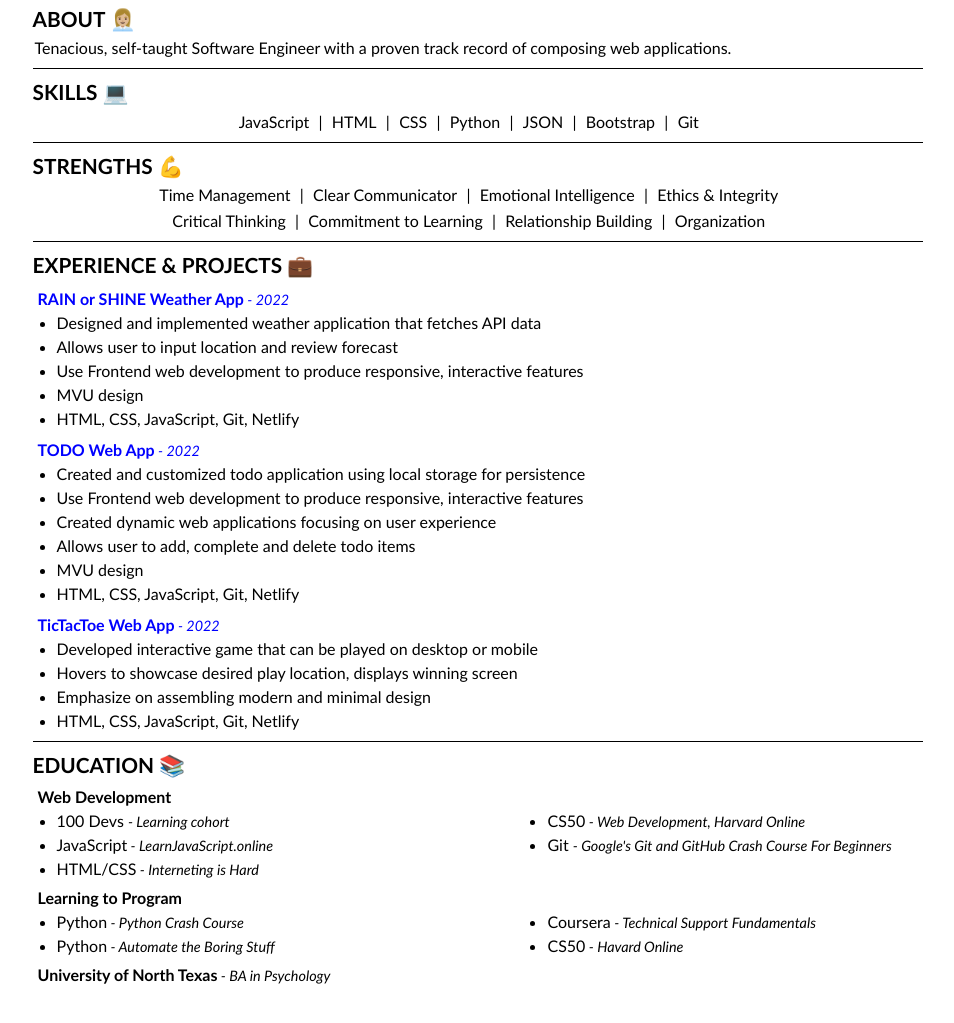
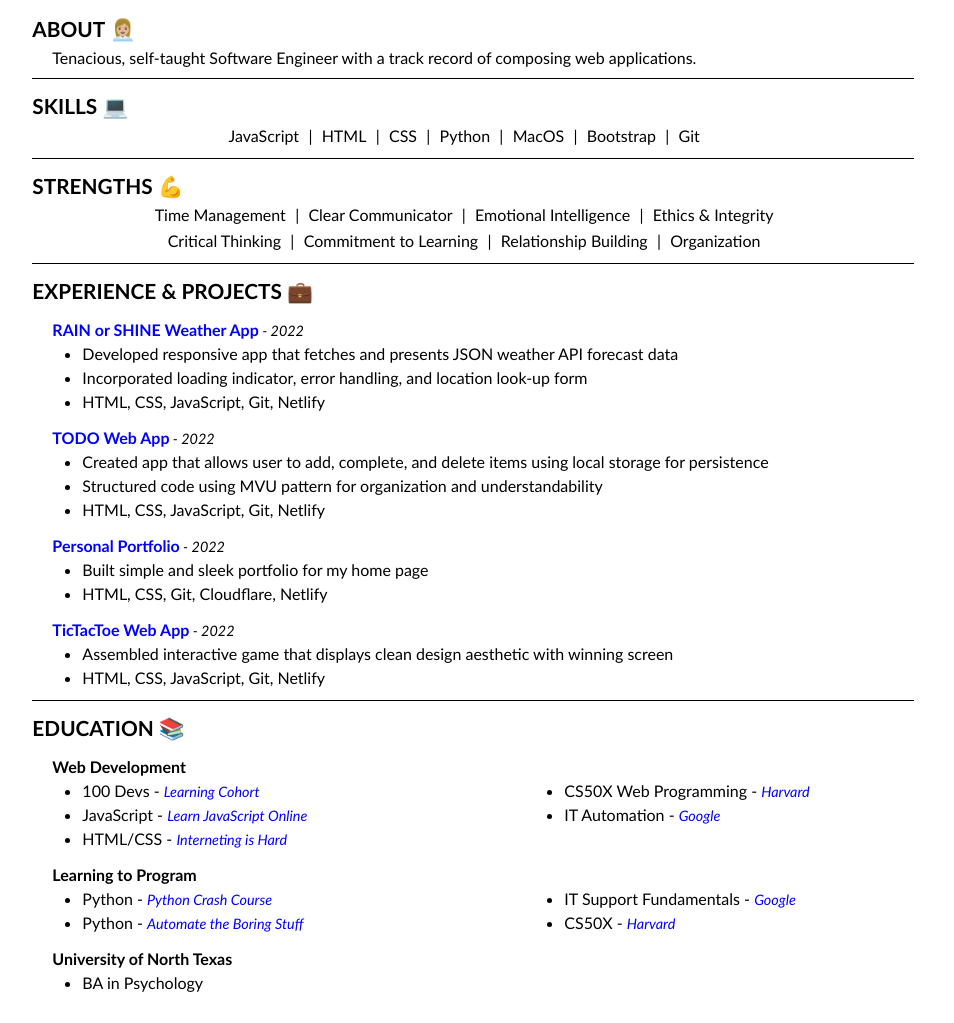
Before and after one commit to R-Schafer/personal_website, a plain HTML site: page resume/index.html in a window 1280 px wide. Shown: the part 119-1142 px from the top of the page, without its empty margins (162-1116 px from the left). Drawn offline with Linux system fonts and the light colour scheme.

Commit message:
updated styles and projects

```diff
--- a/resume/index.html
+++ b/resume/index.html
@@ -5,7 +5,7 @@
     <meta charset='UTF-8' />
     <meta name="viewport" content="width=device-width, initial-scale=1">
 
-    <title>Rainey Schafer Resume</title>
+    <title>Rainey Schafer - Resume</title>
     <meta name="description" content="Rainey Schafer's resume">
 
     <link rel='stylesheet' href='styles.css' />
@@ -125,14 +125,14 @@
                     <h2>ABOUT 👩🏼‍💼</h2>
 
                     <div class='about-content'>
-                        <p>Tenacious, self-taught Software Engineer with a proven track record of composing web applications.</p>
+                        <p>Tenacious, self-taught Software Engineer with a track record of composing web applications.</p>
                     </div>
                 </div>
             </div>
 
             <div class='skills-container'>
                 <div class='skills'>
-                    <h2>SKILLS 💻</h2>
+                    <h2>SKILLS 💻 </h2>
 
                     <div class='skills-content'>
                         <div class="skills-list1">
@@ -145,7 +145,7 @@
                         </div>
                         <div class="skills-list2">
                             <ul>
-                                <li>JSON</li>
+                                <li>MacOS</li>
                                 <li>Bootstrap</li>
                                 <li>Git</li>
                             </ul>
@@ -187,30 +187,30 @@
 
                         <h3><a href="https://vermillion-pudding-e18ce7.netlify.app/">RAIN or SHINE Weather App</a><span> - 2022</span></h3>
                         <ul>
-                            <li>Designed and implemented weather application that fetches API data</li>
-                            <li>Allows user to input location and review forecast</li>
-                            <li>Use Frontend web development to produce responsive, interactive features</li>
-                            <li>MVU design</li>
+                            <li>Developed responsive app that fetches and presents JSON weather API forecast data</li>
+                            <li>Incorporated loading indicator, error handling, and location look-up form</li>
                             <li>HTML, CSS, JavaScript, Git, Netlify</li>
                         </ul>
 
                         <h3><a href="https://regal-alfajores-3e26db.netlify.app/">TODO Web App</a><span> - 2022</span></h3>
                         <ul>
-                            <li>Created and customized todo application using local storage for persistence</li>
-                            <li>Use Frontend web development to produce responsive, interactive features</li>
-                            <li>Created dynamic web applications focusing on user experience</li>
-                            <li>Allows user to add, complete and delete todo items</li>
-                            <li>MVU design</li>
+                            <li>Created app that allows user to add, complete, and delete items using local storage for persistence</li>
+                            <li>Structured code using MVU pattern for organization and understandability</li>
                             <li>HTML, CSS, JavaScript, Git, Netlify</li>
+                        </ul>
+
+                        <h3><a href="https://raineyschafer.com">Personal Portfolio</a><span> - 2022</span></h3>
+                        <ul>
+                            <li>Built simple and sleek portfolio for my home page</li>
+                            <li>HTML, CSS, Git, Cloudflare, Netlify</li>
                         </ul>
 
                         <h3><a href="https://resplendent-griffin-791c2f.netlify.app/">TicTacToe Web App</a><span> - 2022</span></h3>
                         <ul>
-                            <li>Developed interactive game that can be played on desktop or mobile</li>
-                            <li>Hovers to showcase desired play location, displays winning screen</li>
-                            <li>Emphasize on assembling modern and minimal design</li>
+                            <li>Assembled interactive game that displays clean design aesthetic with winning screen</li>
                             <li>HTML, CSS, JavaScript, Git, Netlify</li>
                         </ul>
+
                     </div>
                 </div>
 
@@ -225,16 +225,15 @@
                         <div class="web-dev-container">
                             <div class="web-dev1">
                                 <ul >
-                                    <li>100 Devs <span> - Learning cohort</span></li>
-                                    <li>JavaScript<span> - LearnJavaScript.online</span></li>
-                                    <li>HTML/CSS<span> - Interneting is Hard</span></li>
-
+                                    <li>100 Devs - <span><a href="https://gleam.io/e6AV3/100devs-signup">Learning Cohort</a></span></li>
+                                    <li>JavaScript - <span><a href="https://learnjavascript.online/">Learn JavaScript Online</a></span></li>
+                                    <li>HTML/CSS - <span><a href="https://www.internetingishard.com/">Interneting is Hard</a></span></li>
                                 </ul>
                             </div>
                             <div class="web-dev2">
                                 <ul >
-                                    <li>CS50<span> - Web Development, Harvard Online</span></li>
-                                    <li>Git <span> - Google's Git and GitHub Crash Course For Beginners</span></li>
+                                    <li>CS50X Web Programming - <span><a href="https://cs50.harvard.edu/web/2020/">Harvard</a></span></li>
+                                    <li>IT Automation - <span><a href="https://www.coursera.org/professional-certificates/google-it-automation">Google</a></span></li>
                                 </ul>
                             </div>
                         </div>
@@ -243,18 +242,21 @@
                         <div class="learn-container">
                             <div class="learn1">
                                 <ul>
-                                    <li>Python<span> - Python Crash Course</span></li>
-                                    <li>Python<span> - Automate the Boring Stuff</span></li>
+                                    <li>Python - <span><a href="https://nostarch.com/pythoncrashcourse2e">Python Crash Course</a></span></li>
+                                    <li>Python - <span><a href="https://automatetheboringstuff.com/">Automate the Boring Stuff</a></span></li>
                                 </ul>
                             </div>
                             <div class="learn2">
                                 <ul>
-                                    <li>Coursera<span> - Technical Support Fundamentals</span></li>
-                                    <li>CS50<span> - Havard Online</span></li>
+                                    <li>IT Support Fundamentals - <span><a href="https://www.coursera.org/learn/technical-support-fundamentals">Google</a></span></li>
+                                    <li>CS50X - <span><a href="https://cs50.harvard.edu/x/2022/">Harvard</a></span></li>
                                 </ul>
                             </div>
                         </div>
-                        <h3>University of North Texas<span> - BA in Psychology</span></h3>
+                        <h3>University of North Texas</h3>
+                        <ul>
+                            <li>BA in Psychology</li>
+                        </ul>
                     </div>
                 </div>
             </div>
--- a/resume/styles.css
+++ b/resume/styles.css
@@ -17,7 +17,7 @@ body {
 }
 
 .page-container {
-  width: 100%;
+  width: 99%;
   line-height: 1.5;
 }
 /* ______________________ Header and Icons______________________ */
@@ -95,12 +95,7 @@ h2 {
 
 h3 {
   font-size: 1rem;
-  margin-top: 5px;
-  margin-left: 5px;
-}
-
-.projects-content h3 {
-  margin-top: 7px;
+  margin: 12px 0 0 20px;
 }
 
 li {
@@ -116,9 +111,7 @@ li {
 
 p {
   font-size: 1rem;
-  margin-top: 2px;
-  margin-left: 2px;
-  margin-right: 2%;
+  margin: 2px 2px 0 20px;
 }
 
 /* laying out the skills section */
@@ -143,7 +136,7 @@ p {
 /* spacing the sections of the resume */
 
 .about-container {
-  padding: 2px 0 8px 0;
+  padding: 12px 0 8px 0;
 }
 
 .skills-container,
@@ -151,7 +144,7 @@ p {
 .projects-container,
 .education-container {
   border-top: 1px solid black;
-  padding: 2px 0 8px 0;
+  padding: 6px 0 10px 0;
 }
 
 .skills-content ul,
@@ -168,7 +161,7 @@ p {
 
 .projects-content li,
 .education-content li {
-  margin-left: 1.5rem;
+  margin-left: 50px;
 }
 
 /* laying out the education section */
@@ -192,18 +185,15 @@ p {
   color: black;
 }
 
-a:link,
-.projects-content span {
+a:link {
   color: blue;
   text-decoration: none;
 }
-a:visited,
-.projects-content span {
+a:visited {
   color: blue;
 }
-a:hover,
-.projects-content span {
-  font-style: italic;
+a:hover {
+  text-decoration: underline;
 }
 
 /* ______________________ Media Queries______________________ */
```
